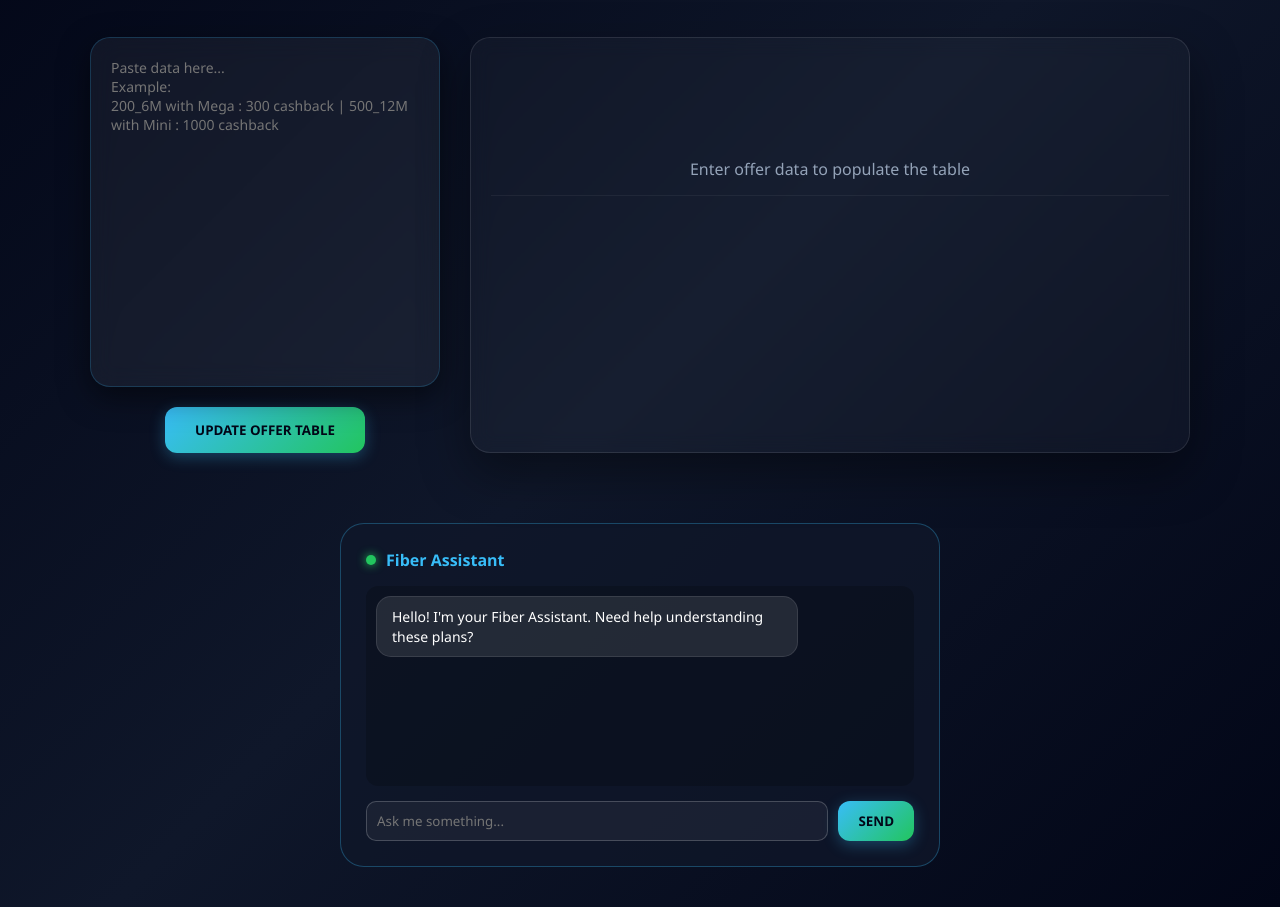
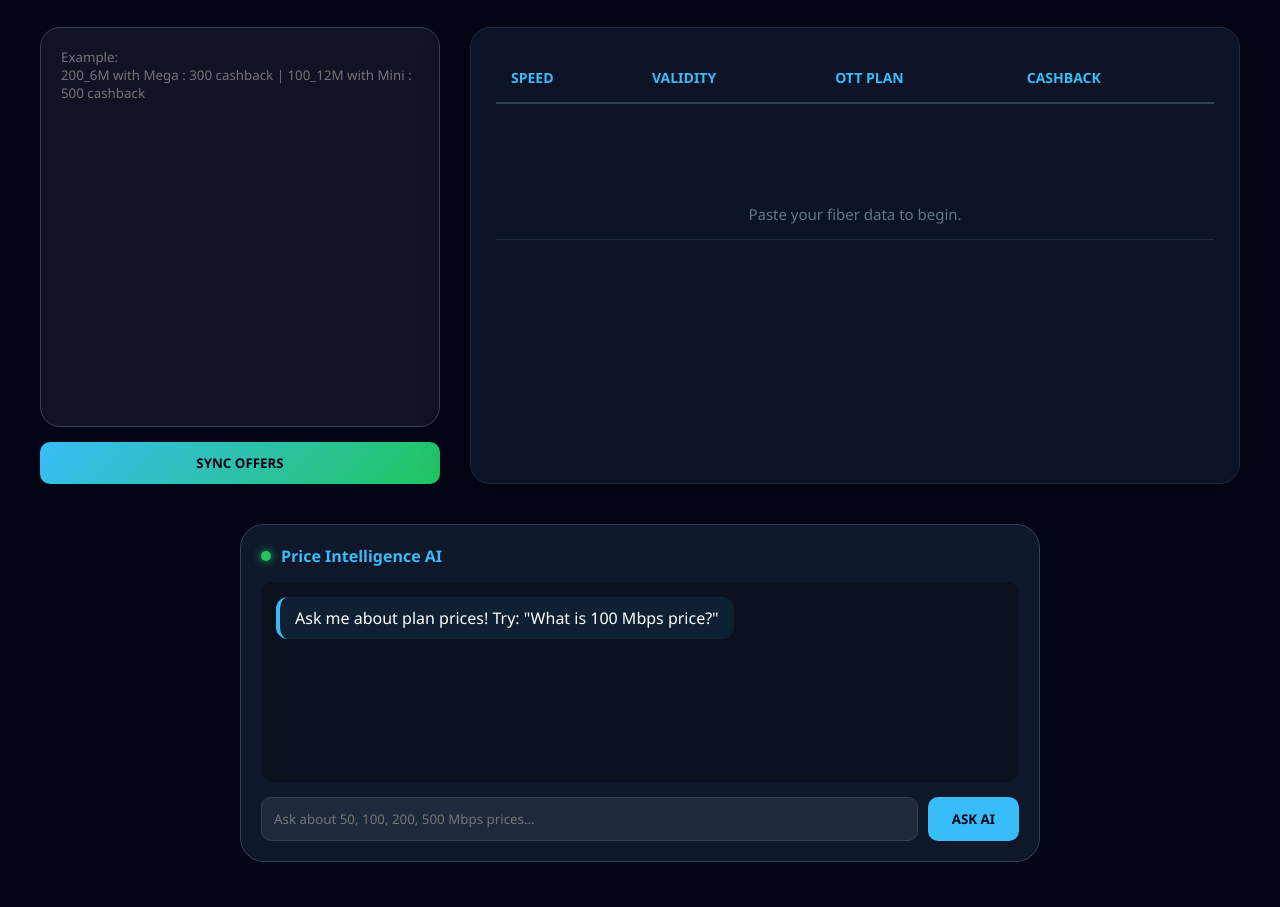
Before and after one commit to miles-morales-rgb/TPF, a plain HTML site: page index.html in a window 1280 px wide. Shown: the part 154-1061 px from the top of the page. Drawn offline with Linux system fonts and the light colour scheme.

Commit message:
Revamp index.html for Smart Dashboard layout

```diff
--- a/index.html
+++ b/index.html
@@ -2,294 +2,138 @@
 <html lang="en">
 <head>
     <meta charset="UTF-8">
-    <title>TATA PLAY FIBER – Offer Viewer & AI Friend</title>
+    <title>TATA PLAY FIBER – Smart Dashboard</title>
     <style>
-        * {
-            box-sizing: border-box;
-            font-family: "Segoe UI", Roboto, Arial, sans-serif;
-        }
+        * { box-sizing: border-box; font-family: "Segoe UI", Roboto, sans-serif; }
+        body { margin: 0; min-height: 100vh; background: #020617; color: white; padding: 40px 20px; display: flex; flex-direction: column; align-items: center; }
 
-        body {
-            margin: 0;
-            min-height: 100vh;
-            background: linear-gradient(135deg, #020617, #0f172a, #020617);
-            color: white;
-            padding: 40px 20px;
-            display: flex;
-            flex-direction: column;
-            align-items: center;
-        }
+        .header { text-align: center; margin-bottom: 30px; }
+        .header h1 { font-size: 42px; margin: 0; background: linear-gradient(to right, #38bdf8, #22c55e); -webkit-background-clip: text; -webkit-text-fill-color: transparent; }
 
-        /* Header */
-        .header {
-            text-align: center;
-            margin-bottom: 40px;
-        }
-        .header h1 {
-            font-size: 48px;
-            letter-spacing: 2px;
-            margin: 0;
-            background: linear-gradient(to right, #38bdf8, #22c55e);
-            -webkit-background-clip: text;
-            -webkit-text-fill-color: transparent;
-        }
-        .header p {
-            margin-top: 8px;
-            color: #94a3b8;
-            letter-spacing: 5px;
-            font-weight: bold;
-        }
+        .container { display: flex; gap: 30px; width: 100%; max-width: 1200px; justify-content: center; }
 
-        /* Main Offer Section */
-        .container {
-            display: flex;
-            gap: 30px;
-            max-width: 1100px;
-            width: 100%;
-            justify-content: center;
-            margin-bottom: 50px;
-        }
+        /* Square Input Area */
+        .input-side { display: flex; flex-direction: column; align-items: center; }
+        textarea { width: 400px; height: 400px; border-radius: 20px; padding: 20px; background: rgba(255,255,255,0.05); color: white; border: 1px solid #334155; resize: none; outline: none; transition: 0.3s; }
+        textarea:focus { border-color: #38bdf8; box-shadow: 0 0 15px rgba(56, 189, 248, 0.2); }
 
-        /* Square Textarea Styling */
-        .input-group {
-            display: flex;
-            flex-direction: column;
-            align-items: center;
-        }
-        textarea {
-            width: 350px; /* Exact Square */
-            height: 350px; /* Exact Square */
-            resize: none;
-            border: 1px solid rgba(56, 189, 248, 0.2);
-            outline: none;
-            padding: 20px;
-            border-radius: 20px;
-            font-size: 14px;
-            color: white;
-            background: rgba(255, 255, 255, 0.05);
-            backdrop-filter: blur(12px);
-            box-shadow: 0 10px 30px rgba(0, 0, 0, 0.5);
-        }
+        /* Table Box */
+        .table-box { flex-grow: 1; background: rgba(15, 23, 42, 0.8); border-radius: 20px; padding: 25px; border: 1px solid #1e293b; box-shadow: 0 10px 40px rgba(0,0,0,0.5); }
+        table { width: 100%; border-collapse: collapse; }
+        th { color: #38bdf8; text-align: left; padding: 15px; border-bottom: 2px solid #334155; font-size: 14px; text-transform: uppercase; }
+        td { padding: 15px; border-bottom: 1px solid #1e293b; font-size: 15px; }
 
-        button {
-            margin-top: 20px;
-            padding: 14px 30px;
-            border: none;
-            border-radius: 12px;
-            background: linear-gradient(135deg, #38bdf8, #22c55e);
-            font-weight: bold;
-            color: #020617;
-            text-transform: uppercase;
-            cursor: pointer;
-            transition: 0.3s;
-            box-shadow: 0 4px 15px rgba(56, 189, 248, 0.3);
-        }
-        button:hover {
-            transform: translateY(-3px);
-            box-shadow: 0 6px 20px rgba(34, 197, 94, 0.4);
-        }
+        /* AI Chat Box */
+        .ai-chat { width: 100%; max-width: 800px; margin-top: 40px; background: #0f172a; border-radius: 24px; padding: 20px; border: 1px solid #334155; position: relative; }
+        .chat-display { height: 200px; overflow-y: auto; margin-bottom: 15px; padding: 15px; background: rgba(0,0,0,0.3); border-radius: 12px; display: flex; flex-direction: column; gap: 10px; }
+        .ai-msg { background: rgba(56, 189, 248, 0.1); padding: 10px 15px; border-radius: 12px; align-self: flex-start; border-left: 4px solid #38bdf8; max-width: 90% }
+        .user-msg { background: rgba(255,255,255,0.05); padding: 10px 15px; border-radius: 12px; align-self: flex-end; }
 
-        /* Table Section */
-        .table-box {
-            flex-grow: 1;
-            background: rgba(255, 255, 255, 0.03);
-            backdrop-filter: blur(10px);
-            border-radius: 20px;
-            padding: 20px;
-            border: 1px solid rgba(255, 255, 255, 0.1);
-            min-height: 350px;
-            box-shadow: 0 20px 50px rgba(0, 0, 0, 0.4);
-        }
-        table {
-            width: 100%;
-            border-collapse: collapse;
-        }
-        th {
-            background: rgba(56, 189, 248, 0.15);
-            color: #38bdf8;
-            padding: 15px;
-            text-align: left;
-            border-radius: 8px;
-        }
-        td {
-            padding: 15px;
-            border-bottom: 1px solid rgba(255, 255, 255, 0.05);
-        }
+        .chat-controls { display: flex; gap: 10px; }
+        input[type="text"] { flex-grow: 1; background: #1e293b; border: 1px solid #334155; border-radius: 10px; padding: 12px; color: white; outline: none; }
 
-        /* --- AI Chat Friend Section --- */
-        .ai-section {
-            width: 100%;
-            max-width: 600px;
-            background: rgba(15, 23, 42, 0.8);
-            border: 1px solid rgba(56, 189, 248, 0.3);
-            border-radius: 24px;
-            padding: 25px;
-            margin-top: 20px;
-        }
-        .chat-header {
-            display: flex;
-            align-items: center;
-            gap: 10px;
-            margin-bottom: 15px;
-        }
-        .status-dot {
-            width: 10px;
-            height: 10px;
-            background: #22c55e;
-            border-radius: 50%;
-            box-shadow: 0 0 10px #22c55e;
-        }
-        .chat-window {
-            height: 200px;
-            overflow-y: auto;
-            margin-bottom: 15px;
-            padding: 10px;
-            background: rgba(0, 0, 0, 0.2);
-            border-radius: 12px;
-            display: flex;
-            flex-direction: column;
-            gap: 10px;
-        }
-        .msg {
-            max-width: 80%;
-            padding: 10px 15px;
-            border-radius: 15px;
-            font-size: 14px;
-            line-height: 1.4;
-        }
-        .user-msg {
-            align-self: flex-end;
-            background: #38bdf8;
-            color: #020617;
-            font-weight: 500;
-        }
-        .ai-msg {
-            align-self: flex-start;
-            background: rgba(255, 255, 255, 0.1);
-            color: white;
-            border: 1px solid rgba(255, 255, 255, 0.1);
-        }
-        .chat-input-area {
-            display: flex;
-            gap: 10px;
-        }
-        .chat-input-area input {
-            flex-grow: 1;
-            background: rgba(255, 255, 255, 0.05);
-            border: 1px solid rgba(255, 255, 255, 0.2);
-            border-radius: 10px;
-            padding: 10px;
-            color: white;
-            outline: none;
-        }
+        button { cursor: pointer; border: none; border-radius: 10px; padding: 12px 24px; font-weight: bold; transition: 0.3s; text-transform: uppercase; }
+        .btn-update { background: linear-gradient(135deg, #38bdf8, #22c55e); color: #020617; width: 100%; margin-top: 15px; }
+        .btn-send { background: #38bdf8; color: #020617; }
+        .badge { background: #22c55e; color: #020617; padding: 3px 8px; border-radius: 5px; font-size: 10px; font-weight: 800; margin-left: 8px; }
     </style>
 </head>
 <body>
 
 <div class="header">
     <h1>TATA PLAY FIBER</h1>
-    <p>DIGITAL PARTNER</p>
+    <p>SMART PLAN VIEWER</p>
 </div>
 
 <div class="container">
-    <div class="input-group">
-        <textarea id="input" placeholder="Paste data here...
-Example:
-200_6M with Mega : 300 cashback | 500_12M with Mini : 1000 cashback"></textarea>
-        <button onclick="convert()">Update Offer Table</button>
+    <div class="input-side">
+        <textarea id="input" placeholder="Example:
+200_6M with Mega : 300 cashback | 100_12M with Mini : 500 cashback"></textarea>
+        <button class="btn-update" onclick="convert()">Sync Offers</button>
     </div>
 
     <div class="table-box">
-        <table id="table">
-            <tr><td style="color:#94a3b8; text-align:center; padding-top:100px;">Enter offer data to populate the table</td></tr>
+        <table id="tableMain">
+            <thead>
+                <tr><th>Speed</th><th>Validity</th><th>OTT Plan</th><th>Cashback</th></tr>
+            </thead>
+            <tbody id="tableBody">
+                <tr><td colspan="4" style="text-align:center; padding-top:100px; color:#64748b;">Paste your fiber data to begin.</td></tr>
+            </tbody>
         </table>
     </div>
 </div>
 
-<div class="ai-section">
-    <div class="chat-header">
-        <div class="status-dot"></div>
-        <strong style="color: #38bdf8;">Fiber Assistant</strong>
+<div class="ai-chat">
+    <div style="display:flex; align-items:center; gap:10px; margin-bottom:15px;">
+        <div style="width:10px; height:10px; background:#22c55e; border-radius:50%; box-shadow:0 0 10px #22c55e;"></div>
+        <strong style="color:#38bdf8">Price Intelligence AI</strong>
     </div>
-
-    <div class="chat-window" id="chatWindow">
-        <div class="msg ai-msg">Hello! I'm your Fiber Assistant. Need help understanding these plans?</div>
+    <div class="chat-display" id="chatDisplay">
+        <div class="ai-msg">Ask me about plan prices! Try: "What is 100 Mbps price?"</div>
     </div>
-
-    <div class="chat-input-area">
-        <input type="text" id="chatInput" placeholder="Ask me something..." onkeypress="if(event.key === 'Enter') sendMessage()">
-        <button onclick="sendMessage()" style="margin:0; padding: 10px 20px;">Send</button>
+    <div class="chat-controls">
+        <input type="text" id="aiInput" placeholder="Ask about 50, 100, 200, 500 Mbps prices..." onkeypress="if(event.key==='Enter') askAI()">
+        <button class="btn-send" onclick="askAI()">Ask AI</button>
     </div>
 </div>
 
 <script>
-// Function to convert text to table
-function convert(){
+const planPrices = {
+    "50": 649, "100": 850, "150": 1050, "200": 1150, "300": 1500, "500": 2300, "1000": 3600
+};
+
+function convert() {
     let text = document.getElementById("input").value.trim();
-    if(!text) return;
+    if (!text) return;
+    let lines = text.split("|");
+    let tableBody = document.getElementById("tableBody");
+    tableBody.innerHTML = "";
 
-    let lines = text.split("|");
-    let html = "<tr><th>Speed</th><th>Validity</th><th>OTT Plan</th><th>Cashback</th></tr>";
+    lines.forEach(line => {
+        let parts = line.trim().split(" ");
+        if (parts.length < 5) return;
+        let sp = parts[0].split("_");
+        let speed = sp[0];
+        let validity = sp[1].replace("M", " Months");
+        let ott = parts[2];
+        let cashback = parts[4];
+        let badge = parseInt(cashback) >= 400 ? '<span class="badge">HOT DEAL</span>' : '';
 
-    lines.forEach(line=>{
-        line = line.trim();
-        if(!line) return;
-
-        try {
-            let parts = line.split(" ");
-            let sp = parts[0].split("_");
-            let speed = sp[0] + " Mbps";
-            let validity = sp[1] ? sp[1].replace("M"," Months") : "N/A";
-            let ott = parts[2] || "Standard";
-            let cashback = parts[4] || "0";
-
-            html += `<tr>
-                        <td><strong>${speed}</strong></td>
-                        <td>${validity}</td>
-                        <td>${ott}</td>
-                        <td style="color:#22c55e; font-weight:bold;">₹${cashback}</td>
-                    </tr>`;
-        } catch(e) {
-            console.error("Format error in line:", line);
-        }
+        tableBody.innerHTML += `<tr>
+            <td><strong>${speed} Mbps</strong></td>
+            <td>${validity}</td>
+            <td style="color:#38bdf8">${ott}</td>
+            <td style="color:#22c55e; font-weight:bold;">₹${cashback} ${badge}</td>
+        </tr>`;
     });
-
-    document.getElementById("table").innerHTML = html;
 }
 
-// Function for AI Friend Chat
-function sendMessage() {
-    const input = document.getElementById('chatInput');
-    const window = document.getElementById('chatWindow');
-    const msg = input.value.trim();
+function askAI() {
+    let input = document.getElementById("aiInput");
+    let display = document.getElementById("chatDisplay");
+    let msg = input.value.toLowerCase();
+    if(!msg) return;
 
-    if (msg === "") return;
+    display.innerHTML += `<div class="user-msg">${input.value}</div>`;
 
-    // Add User Message
-    window.innerHTML += `<div class="msg user-msg">${msg}</div>`;
+    let response = "I'm not sure about that specific request. Ask me about speeds like 50, 100, or 200 Mbps!";
+
+    // Logic to find price in our database
+    for (let speed in planPrices) {
+        if (msg.includes(speed)) {
+            let base = planPrices[speed];
+            let withTax = Math.round(base * 1.18);
+            response = `The ${speed} Mbps plan is ₹${base}/month. With 18% GST, it comes to approximately <b>₹${withTax}</b>. Would you like to see 6-month savings for this?`;
+            break;
+        }
+    }
+
+    setTimeout(() => {
+        display.innerHTML += `<div class="ai-msg">${response}</div>`;
+        display.scrollTop = display.scrollHeight;
+    }, 400);
     input.value = "";
-
-    // Auto-scroll
-    window.scrollTop = window.scrollHeight;
-
-    // AI "Thinking" and Response
-    setTimeout(() => {
-        let response = "";
-        const lowerMsg = msg.toLowerCase();
-
-        if (lowerMsg.includes("hello") || lowerMsg.includes("hi")) {
-            response = "Hey there! I'm ready to help you with Tata Play Fiber details.";
-        } else if (lowerMsg.includes("best plan")) {
-            response = "The 200 Mbps 6-month plan is currently our most popular choice!";
-        } else if (lowerMsg.includes("cashback")) {
-            response = "Check the green values in your table for the current cashback offers.";
-        } else {
-            response = "That's interesting! I'm still learning, but I can tell you that Tata Play Fiber offers great speeds.";
-        }
-
-        window.innerHTML += `<div class="msg ai-msg">${response}</div>`;
-        window.scrollTop = window.scrollHeight;
-    }, 600);
 }
 </script>
 
```
